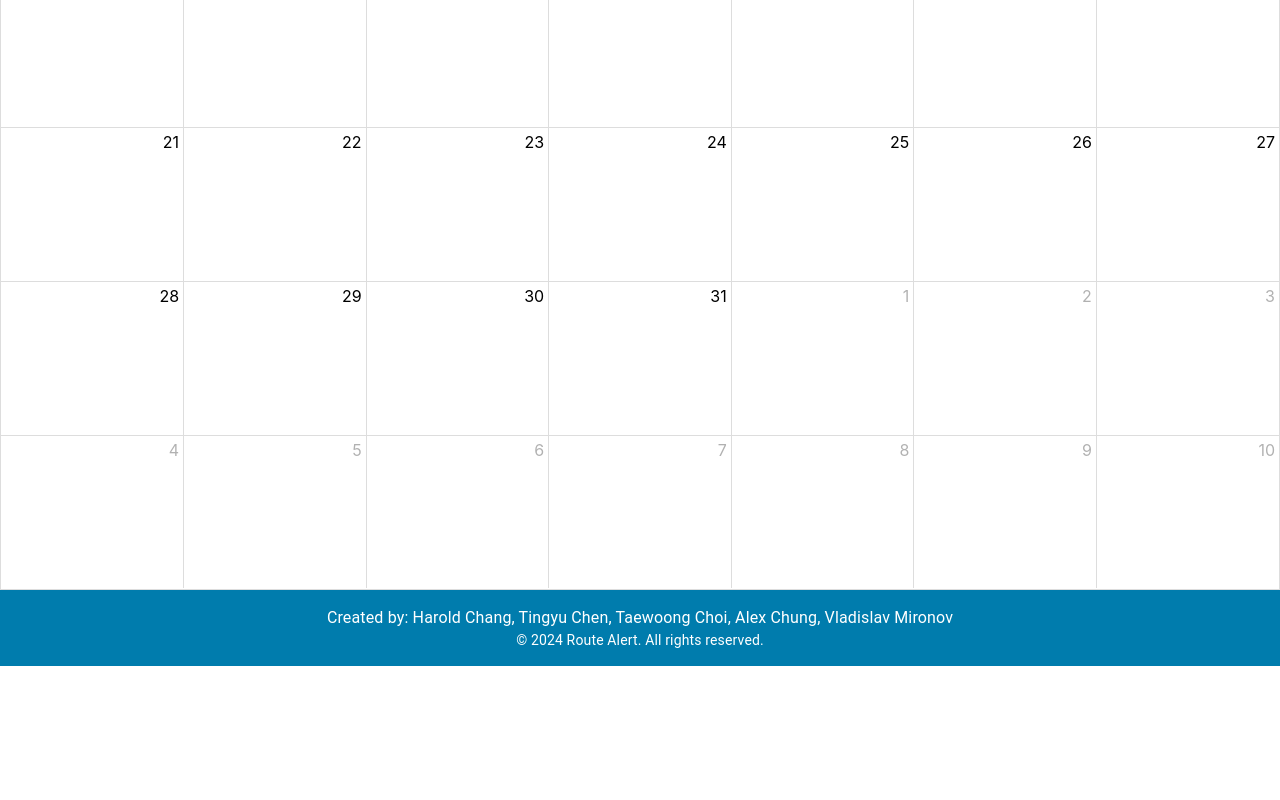
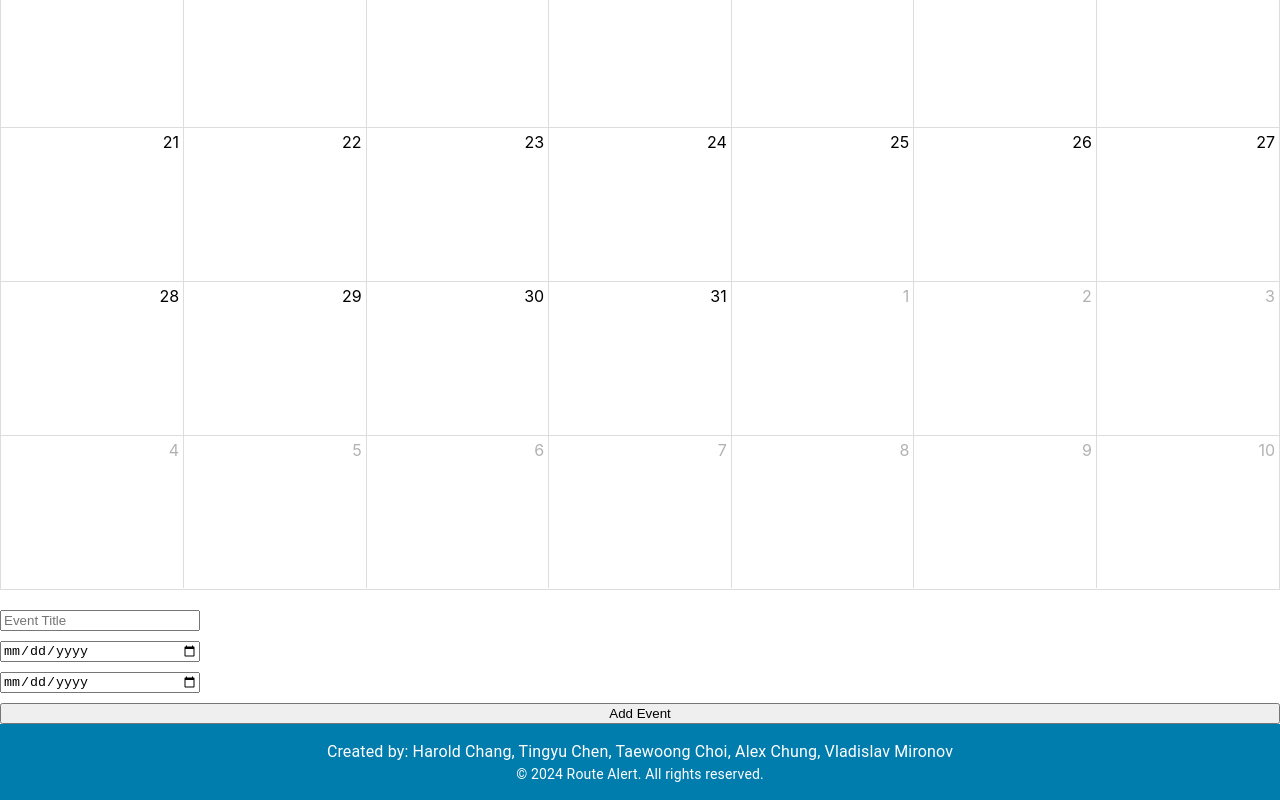
Before and after one commit to alexcsh0/CMPT276-GroupProject, a React (Create React App) app in the folder frontend/: page /calendar in a window 1280 px wide. Shown: the part 487-1287 px from the top of the page. Before the commit the page ends 1153 px from the top, so only its background shows below. Built offline with nearby package versions, Linux system fonts and the light colour scheme; no server answers.

Commit message:
event add function

```diff
--- a/frontend/src/components/common/calendar/calendar.tsx
+++ b/frontend/src/components/common/calendar/calendar.tsx
@@ -1,6 +1,4 @@
-// src/components/CalendarComponent.tsx
-
-import React, { useState, useEffect } from 'react';
+import React, { useState, useEffect, ChangeEvent, FormEvent } from 'react';
 import FullCalendar from '@fullcalendar/react';
 import dayGridPlugin from '@fullcalendar/daygrid';
 import axios from 'axios';
@@ -13,6 +11,7 @@ interface CalendarComponentProps {
 const CalendarComponent: React.FC<CalendarComponentProps> = ({ userId }) => {
     const [calendars, setCalendars] = useState<Calendar[]>([]);
     const [events, setEvents] = useState<Event[]>([]);
+    const [newEvent, setNewEvent] = useState({ title: '', start: '', end: '' });
 
     useEffect(() => {
         const fetchCalendars = async () => {
@@ -39,6 +38,33 @@ const CalendarComponent: React.FC<CalendarComponentProps> = ({ userId }) => {
         fetchCalendars();
     }, [userId]);
 
+    const handleInputChange = (e: ChangeEvent<HTMLInputElement>) => {
+        const { name, value } = e.target;
+        setNewEvent(prev => ({
+            ...prev,
+            [name]: value
+        }));
+    };
+
+    const handleAddEvent = (e: FormEvent) => {
+        e.preventDefault();
+        if (calendars.length === 0) {
+            console.error('No calendars available to add events.');
+            return;
+        }
+
+        const calendarId = calendars[0].id;
+        const eventInput: Event = {
+            id: Date.now(), // Generating a unique ID for the new event
+            title: newEvent.title,
+            start: newEvent.start,
+            end: newEvent.end,
+            calendarId
+        };
+        setEvents(prevEvents => [...prevEvents, eventInput]);
+        setNewEvent({ title: '', start: '', end: '' });
+    };
+
     return (
         <div>
             {/* @ts-expect-error Server Component */}
@@ -52,6 +78,31 @@ const CalendarComponent: React.FC<CalendarComponentProps> = ({ userId }) => {
                     end: event.end
                 }))}
             />
+            <form onSubmit={handleAddEvent} style={{ marginTop: '20px', display: 'flex', flexDirection: 'column', gap: '10px' }}>
+                <input
+                    type="text"
+                    name="title"
+                    value={newEvent.title}
+                    onChange={handleInputChange}
+                    placeholder="Event Title"
+                    required
+                />
+                <input
+                    type="date"
+                    name="start"
+                    value={newEvent.start}
+                    onChange={handleInputChange}
+                    required
+                />
+                <input
+                    type="date"
+                    name="end"
+                    value={newEvent.end}
+                    onChange={handleInputChange}
+                    required
+                />
+                <button type="submit">Add Event</button>
+            </form>
         </div>
     );
 };
```
